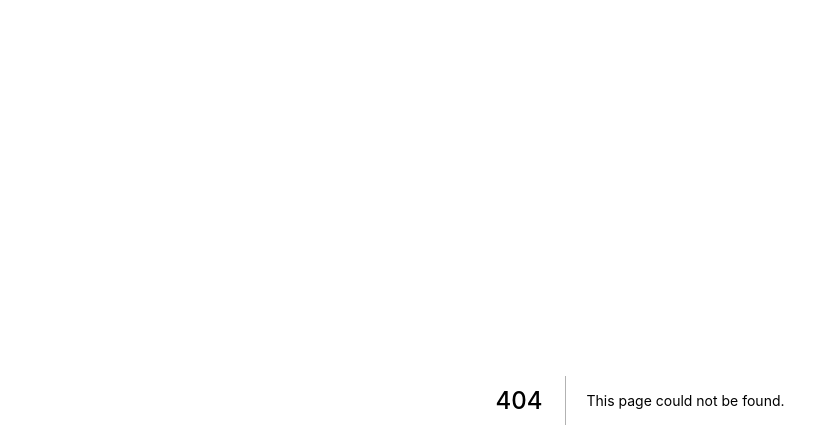
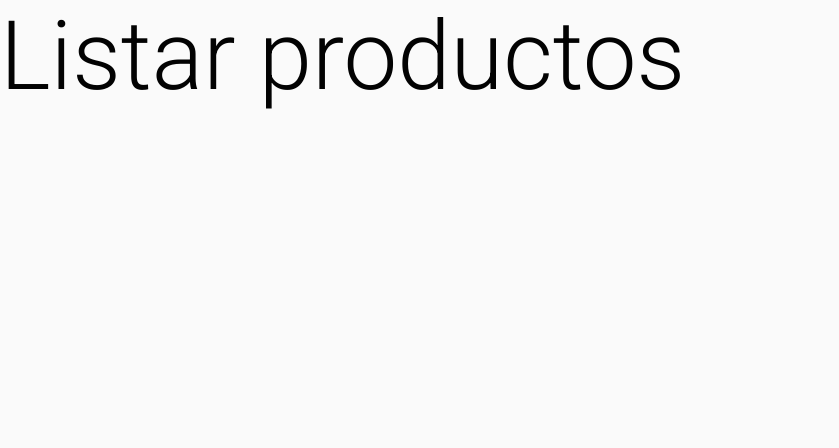
Before and after one commit to sandyandy95/Ecommerce-Next-Firebase, a Next.js app: page /admin/usuarios/1/productos in a window 1280 px wide. Before the commit this address had no page. Shown: the top 448 px of the page, without its empty margins (0-839 px from the left). Built offline with nearby package versions, Linux system fonts and the light colour scheme.

Commit message:
fix: routes

```diff
--- /dev/null
+++ b/pages/admin/usuarios/[uid]/productos.jsx
@@ -0,0 +1,8 @@
+import { Typography } from '@material-ui/core';
+
+const Page = () => (
+  <div>
+    <Typography variant="h1">Listar productos</Typography>
+  </div>
+);
+export default Page;
```
Also changed, not shown: pages/admin/usuarios/index.jsx (renamed from pages/[role]/usuarios/index.jsx), pages/usuario/[uid]/productos.jsx (renamed from pages/[role]/productos.jsx).
